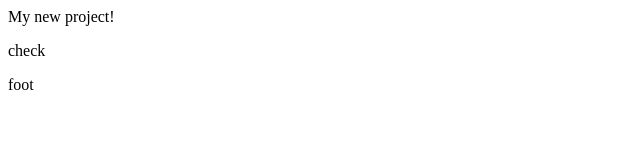
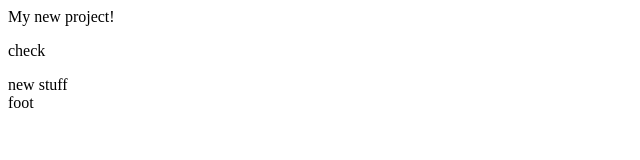
Before and after one commit to elysewelsh/project-2, a plain HTML site: page index.html in a window 1280 px wide. Shown: the full height of the page, 0-640 px from the left. Drawn offline with Linux system fonts and the light colour scheme.

Commit message:
added a section

```diff
--- a/index.html
+++ b/index.html
@@ -9,6 +9,9 @@
     <body>
         My new project!
     <p>check</p>
+    <section>
+        new stuff
+    </section>
     <footer>foot</footer>
     </body>
 </html>
```
